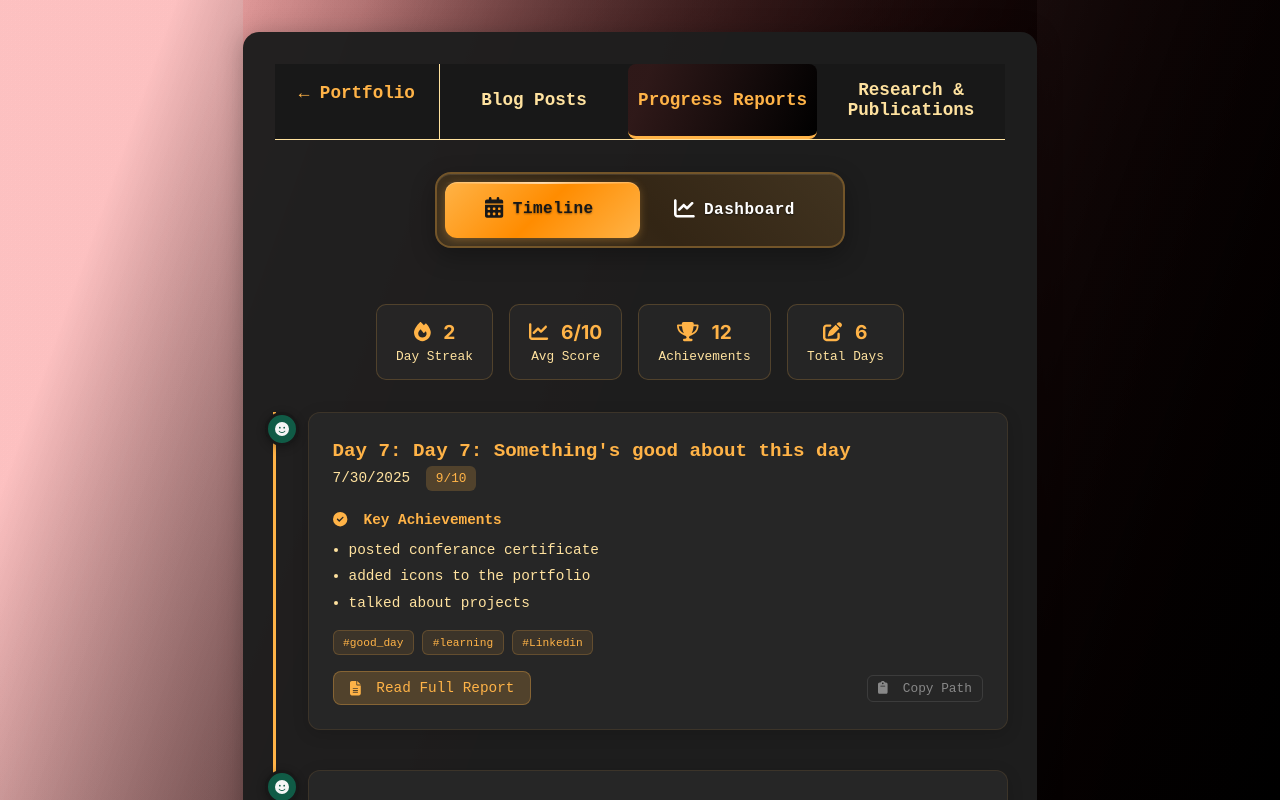
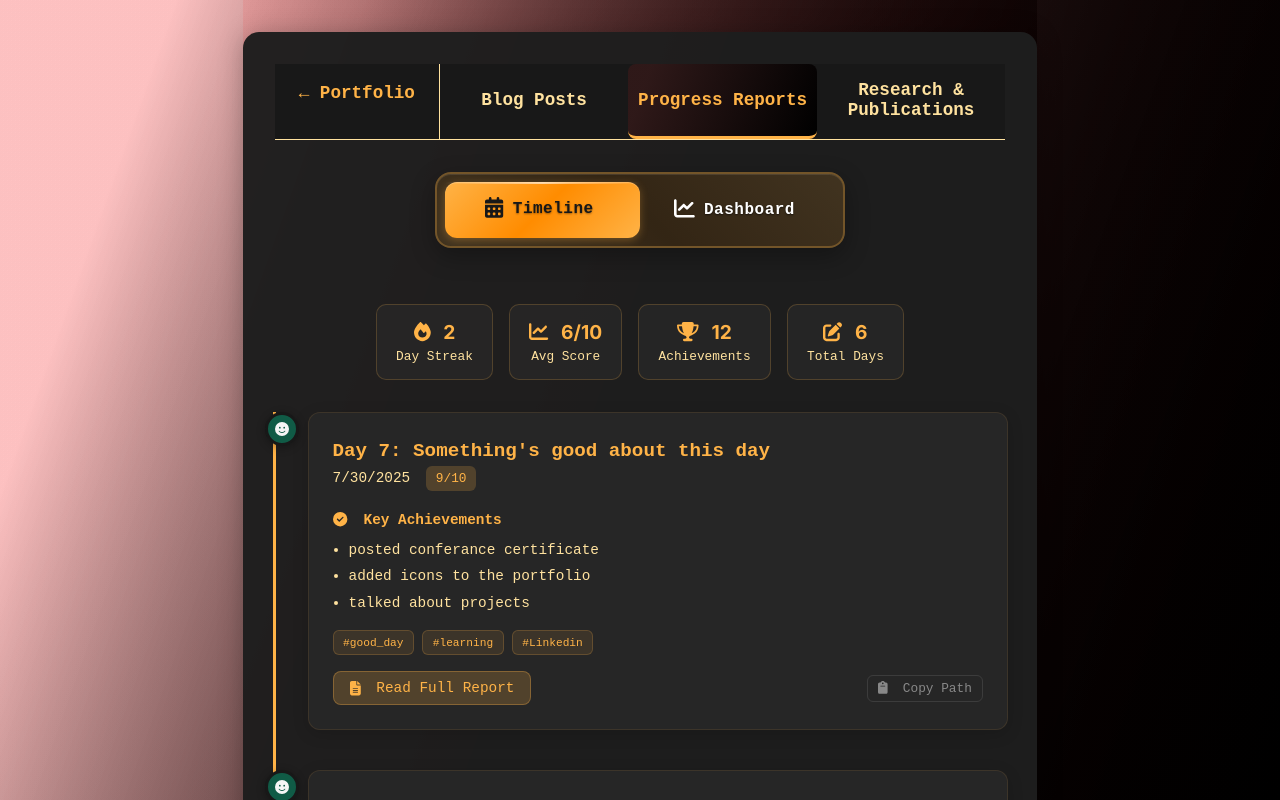
Before and after one commit to StrikerSam-Ai/Portfolio, a React (Vite) app: page /Portfolio/writing-records in a window 1280 px wide. Both pictures are taken after a click on the button "Progress Reports". Built offline with nearby package versions, Linux system fonts and the light colour scheme.

Commit message:
Day in repeats corrected

```diff
--- a/src/WritingRecords.tsx
+++ b/src/WritingRecords.tsx
@@ -985,7 +985,7 @@ const WritingRecords: React.FC = () => {
                 </h4>
                 <div style={{ color: 'var(--color-secondary)', fontFamily: 'monospace' }}>
                   <p style={{ margin: '0 0 0.5rem 0', fontSize: '0.9rem' }}>
-                    <strong>Day {progressStats?.latestReport?.day}:</strong> {progressStats?.latestReport?.title}
+                    <strong>{progressStats?.latestReport?.title}</strong>
                   </p>
                   <p style={{ margin: 0, fontSize: '0.8rem', color: 'var(--color-muted)' }}>
                     <FontAwesomeIcon icon={faCalendarDays} style={{ color: 'var(--color-primary)', marginRight: '0.5rem' }} />
@@ -1533,7 +1533,7 @@ const WritingRecords: React.FC = () => {
                         marginBottom: '0.5rem',
                         margin: 0
                       }}>
-                        Day {report.day}: {report.title}
+                        {report.title}
                       </h3>
                       <div style={{ display: 'flex', gap: '1rem', alignItems: 'center' }}>
                         <span style={{ color: 'var(--color-secondary)', fontFamily: 'monospace', fontSize: '0.9rem' }}>
```
